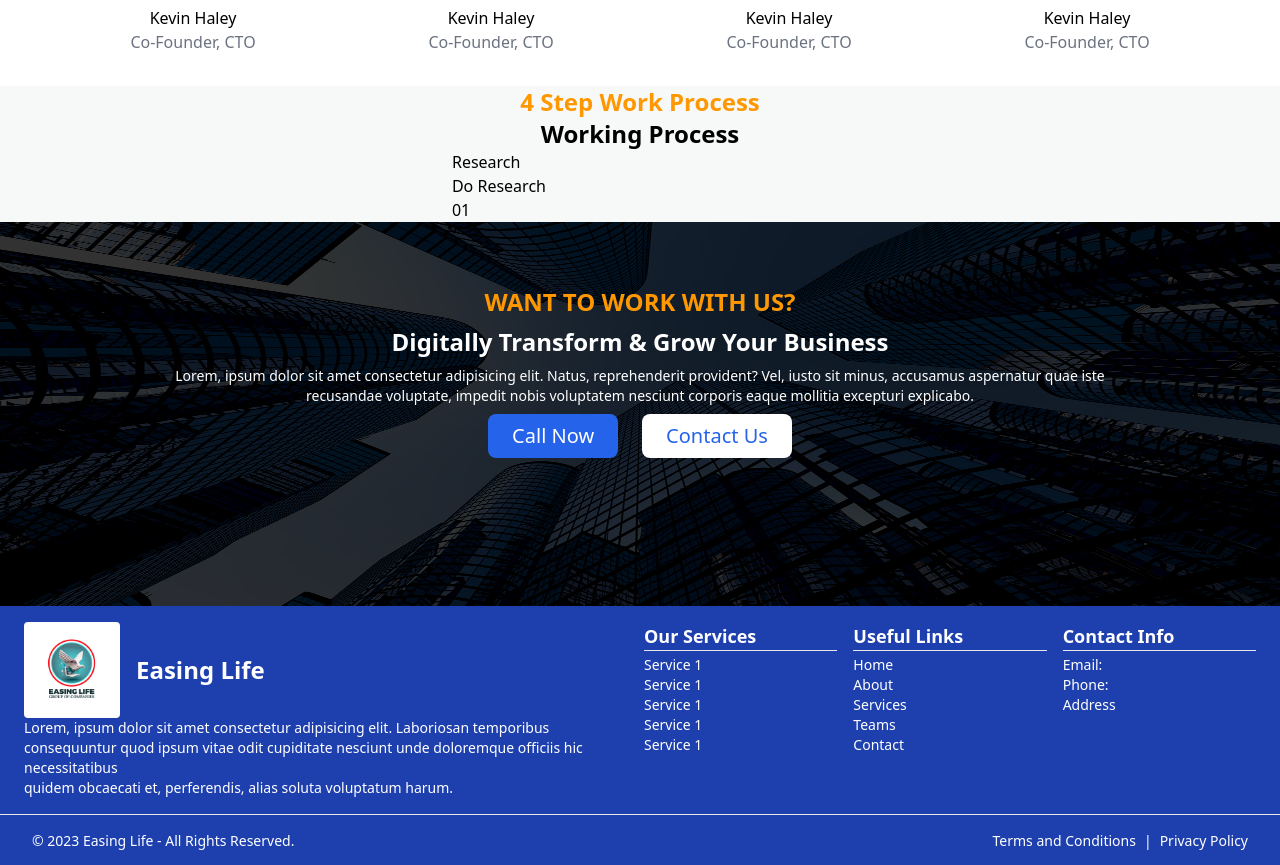
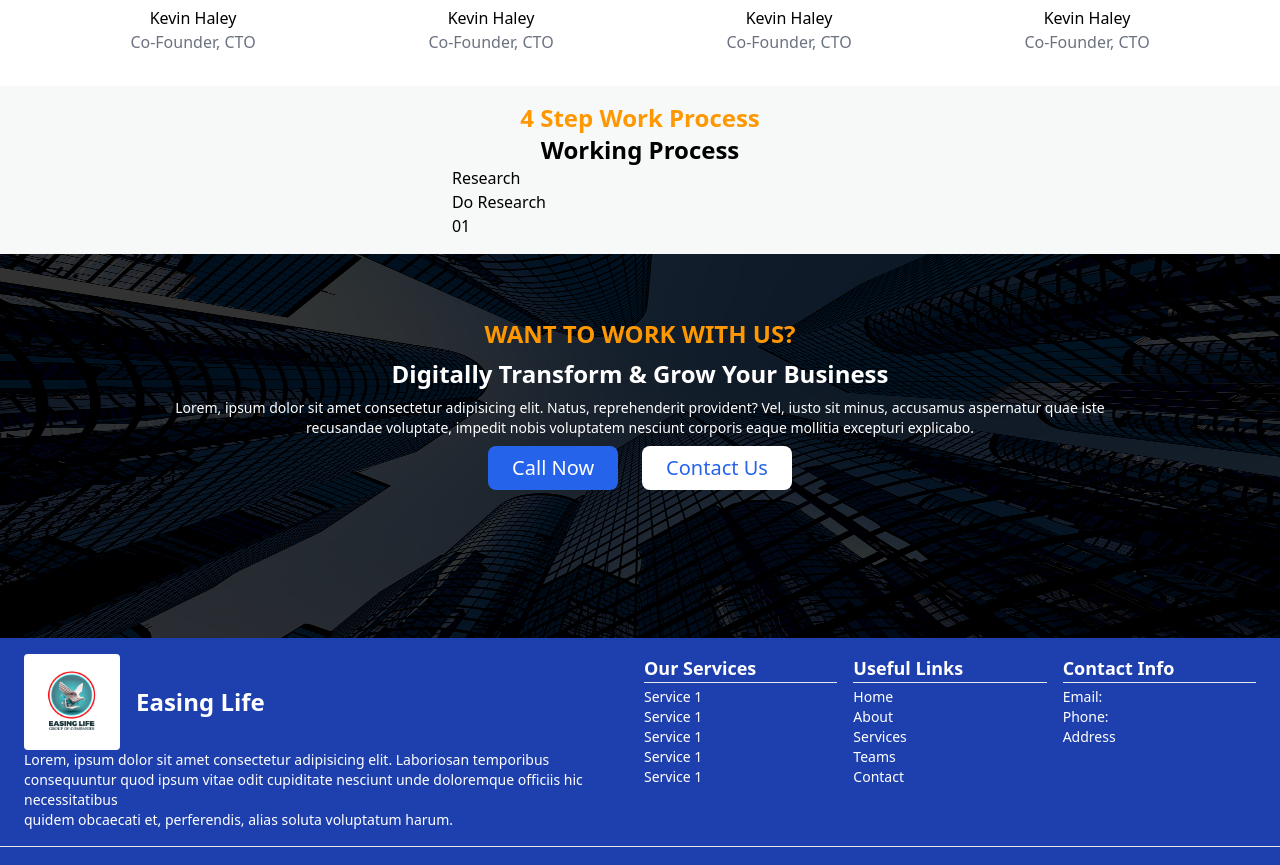
Before and after one commit to PeaceOloruntoba/friendly-fortnight, a React (Vite) app: page /about in a window 1280 px wide. Shown: the part 1735-2600 px from the top of the page. Built offline with nearby package versions, Linux system fonts and the light colour scheme.

Commit message:
Update WorkProcess.jsx

```diff
--- a/src/components/ui/About/WorkProcess.jsx
+++ b/src/components/ui/About/WorkProcess.jsx
@@ -2,7 +2,7 @@ import React from "react";
 
 export default function WorkProcess() {
   return (
-    <div className="flex flex-col items-center justify-center bg-[#f7f8f8]">
+    <div className="flex flex-col items-center justify-center bg-[#f7f8f8] py-4">
       <p className="text-[#ff9800] text-lg md:text-2xl font-semibold">
         4 Step Work Process
       </p>
```
